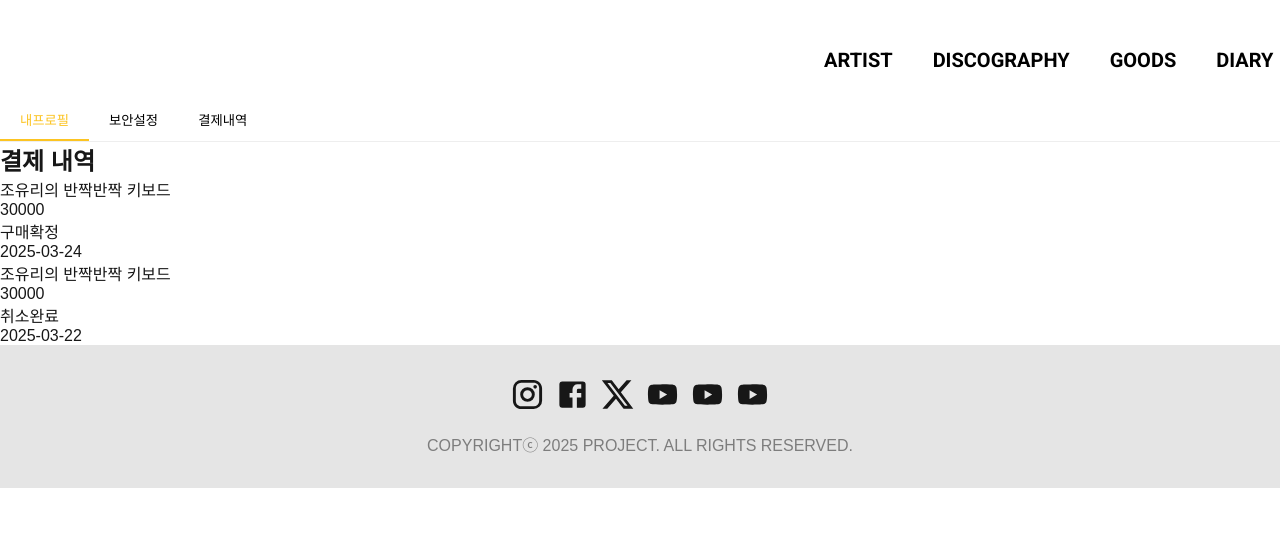
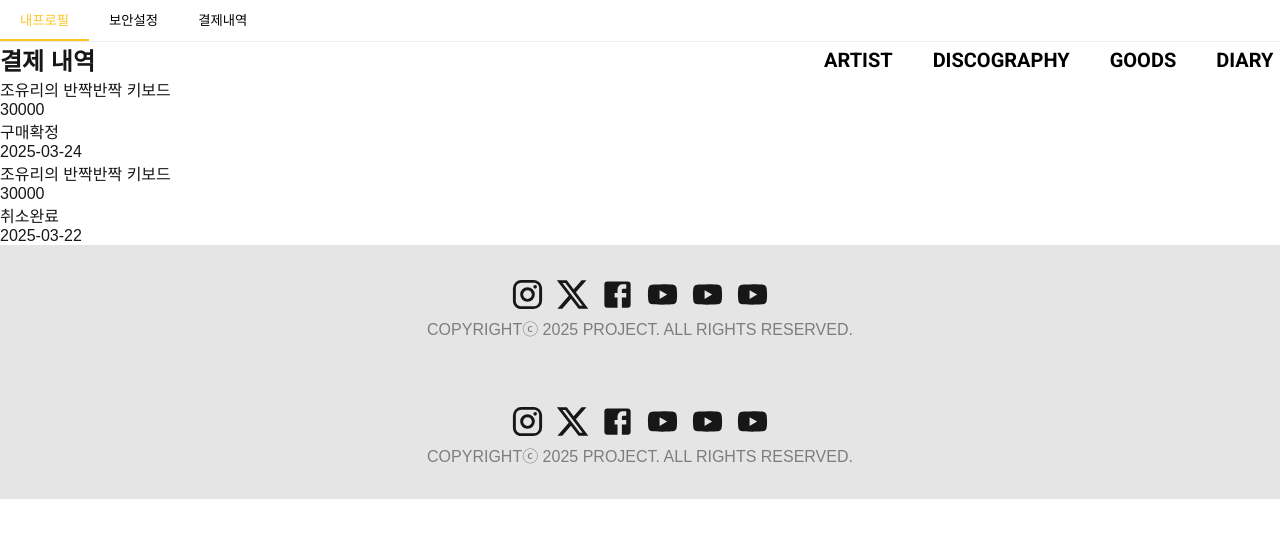
Before and after one commit to hyoni-ch/fan-site, a Next.js app: page /mypage in a window 1280 px wide. Shown: the top 538 px of the page. Built offline with nearby package versions, Linux system fonts and the light colour scheme; no server answers; what @mui/material-nextjs would draw is missing.

Commit message:
footer style 수정 및 layout에 추가

```diff
--- a/src/app/layout.tsx
+++ b/src/app/layout.tsx
@@ -4,6 +4,7 @@ import { ThemeProvider } from "@mui/material/styles";
 import type { Metadata } from "next";
 import theme from "@/styles/theme";
 import HeaderNav from "@/components/headerNav";
+import Footer from "@/components/footer";
 import "./globals.css";
 
 export const metadata: Metadata = {
@@ -29,7 +30,8 @@ export default function RootLayout({
         <AppRouterCacheProvider>
           <ThemeProvider theme={theme}>
             <HeaderNav />
-            <div style={{ paddingTop: "100px" }}>{children}</div>
+            <div>{children}</div>
+            <Footer />
           </ThemeProvider>
         </AppRouterCacheProvider>
       </body>
--- a/src/components/footer.tsx
+++ b/src/components/footer.tsx
@@ -16,22 +16,27 @@ function Footer() {
     },
     {
       id: 2,
+      name: "x",
+      icon: XIcon,
+      path: "https://x.com/JOYURI_offcl",
+    },
+    {
+      id: 3,
       name: "facebook",
       icon: FacebookIcon,
       path: "https://www.facebook.com/JOYURI.offcl",
     },
-    { id: 3, name: "x", icon: XIcon, path: "https://x.com/JOYURI_offcl" },
     {
       id: 4,
+      name: "youtube",
+      icon: YouTubeIcon,
+      path: "https://www.youtube.com/channel/UCSEVFgCkKem_c3nIBm7F37g",
+    },
+    {
+      id: 5,
       name: "spotify",
       icon: YouTubeIcon,
       path: "https://open.spotify.com/artist/3LFFf4EpKn2krneZ9vozyz",
-    },
-    {
-      id: 5,
-      name: "youtube",
-      icon: YouTubeIcon,
-      path: "https://www.youtube.com/channel/UCSEVFgCkKem_c3nIBm7F37g",
     },
     {
       id: 6,
@@ -43,14 +48,7 @@ function Footer() {
 
   return (
     <div style={footerStyle}>
-      <ul
-        style={{
-          listStyleType: "none",
-          display: "flex",
-          gap: 10,
-          justifyContent: "center",
-        }}
-      >
+      <ul style={footerListStyle}>
         {snsData.map((sns) => {
           return (
             <li key={sns.id}>
@@ -62,7 +60,7 @@ function Footer() {
         })}
       </ul>
 
-      <p style={{ textAlign: "center", marginTop: "1rem", color: "#7d7d7d" }}>
+      <p style={{ color: "#7d7d7d" }}>
         COPYRIGHTⓒ 2025 PROJECT. ALL RIGHTS RESERVED.
       </p>
     </div>
@@ -72,6 +70,18 @@ function Footer() {
 export default Footer;
 
 const footerStyle = {
+  display: "flex",
+  flexDirection: "column",
+  justifyContent: "center",
+  justifyItems: "center",
   backgroundColor: "rgba(0, 0, 0, 0.1)",
   padding: "2rem",
+  textAlign: "center",
 };
+
+const footerListStyle = {
+  display: "flex",
+  gap: 10,
+  justifyContent: "center",
+  listStyleType: "none",
+};
```
